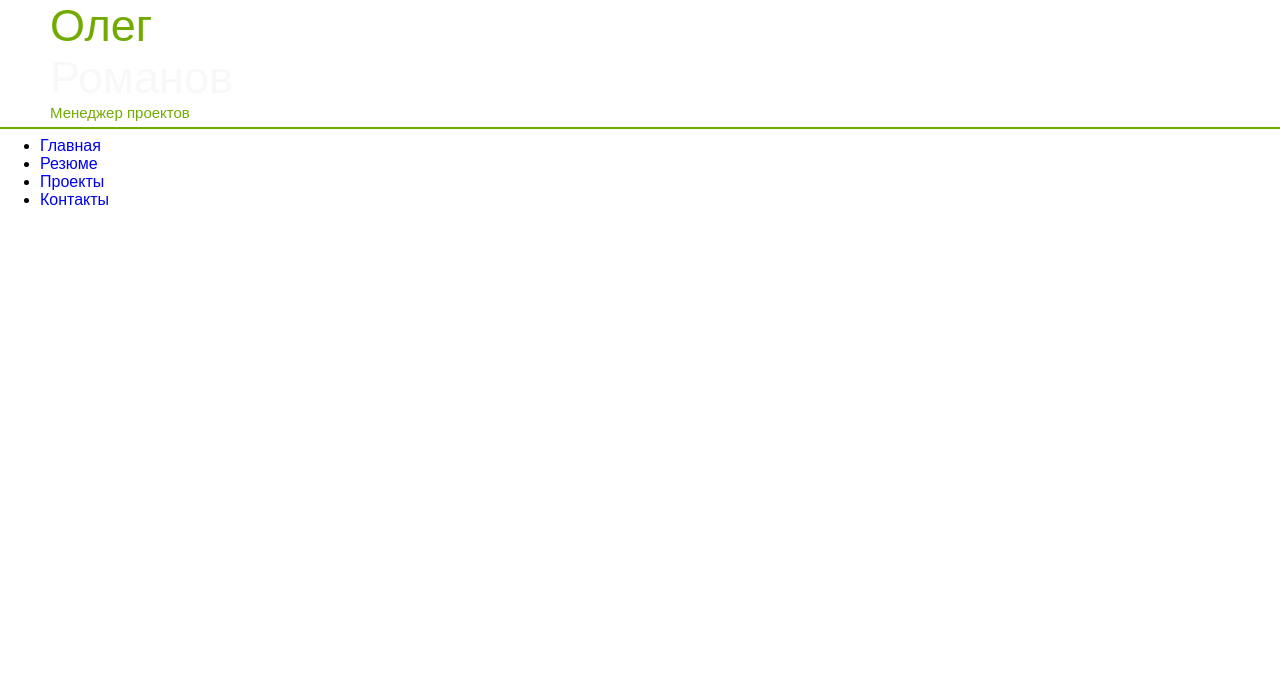
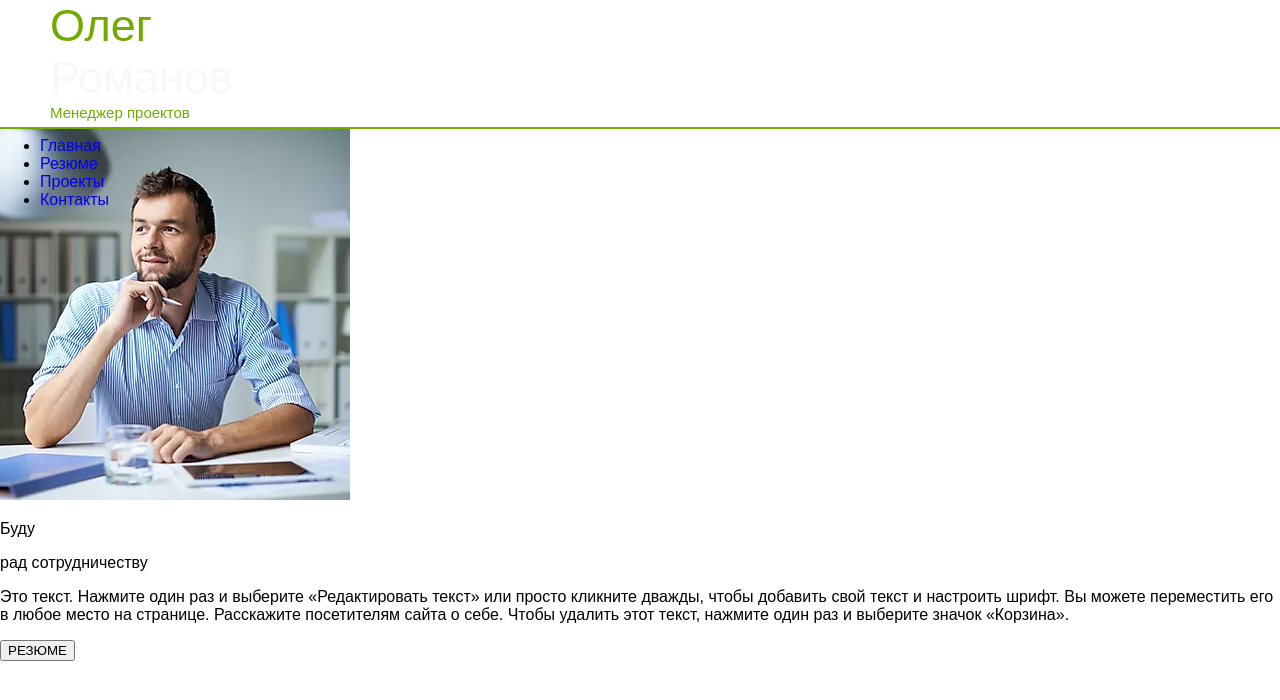
Before and after one commit to PunksPlay/punksplay.github.io, a plain HTML site: page index.html in a window 1280 px wide. Drawn offline with Linux system fonts and the light colour scheme.

Commit message:
Update index.html

```diff
--- a/index.html
+++ b/index.html
@@ -21,5 +21,14 @@
 			</ul>
 		</div>
 	</header>
+	<div class="main">
+		<img src="img/photo.png" alt="Фотка">
+		<div class="main_text">
+			<p class="budu">Буду</p>
+			<p class="rad">рад сотрудничеству</p>
+			<p>Это текст. Нажмите один раз и выберите «Редактировать текст» или просто кликните дважды, чтобы добавить свой текст и настроить шрифт. Вы можете переместить его в любое место на странице. Расскажите посетителям сайта о себе. Чтобы удалить этот текст, нажмите один раз и выберите значок «Корзина».</p>
+			<button href="#">РЕЗЮМЕ</button>
+		</div>
+	</div>
 </body>
 </html>
```
